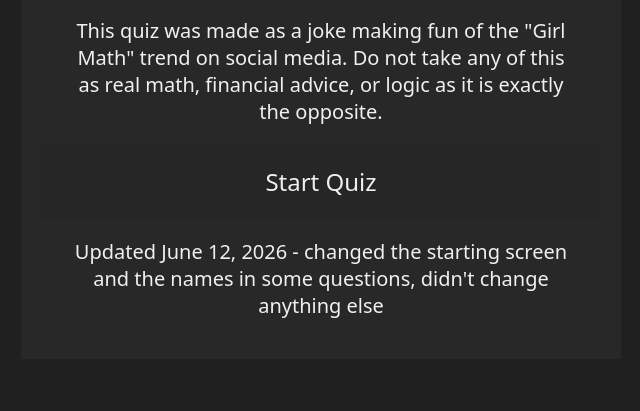
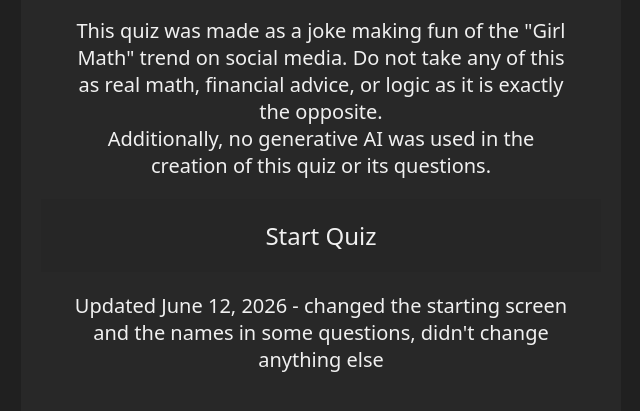
Before and after one commit to Kalavian112/GirlMathQuiz, a plain HTML site: page index.html in a window 1280 px wide. Shown: the part 155-566 px from the top of the page, without its empty margins (319-959 px from the left). Drawn offline with Linux system fonts and the light colour scheme.

Commit message:
Add No AI Used disclaimer

```diff
--- a/index.html
+++ b/index.html
@@ -13,7 +13,7 @@
 			</div>
 			<div id="intro-container">
 				<h1 class="complete-text">Girl Math Quiz</h1>
-				<p class="quiz-start">This quiz was made as a joke making fun of the "Girl Math" trend on social media. Do not take any of this as real math, financial advice, or logic as it is exactly the opposite.</p>
+				<p class="quiz-start">This quiz was made as a joke making fun of the "Girl Math" trend on social media. Do not take any of this as real math, financial advice, or logic as it is exactly the opposite.<br>Additionally, no generative AI was used in the creation of this quiz or its questions.</p>
 				<div class="answer-button" onClick="startQuiz()">
 					<span id="start-button-text">Start Quiz</span>
 				</div>
```
